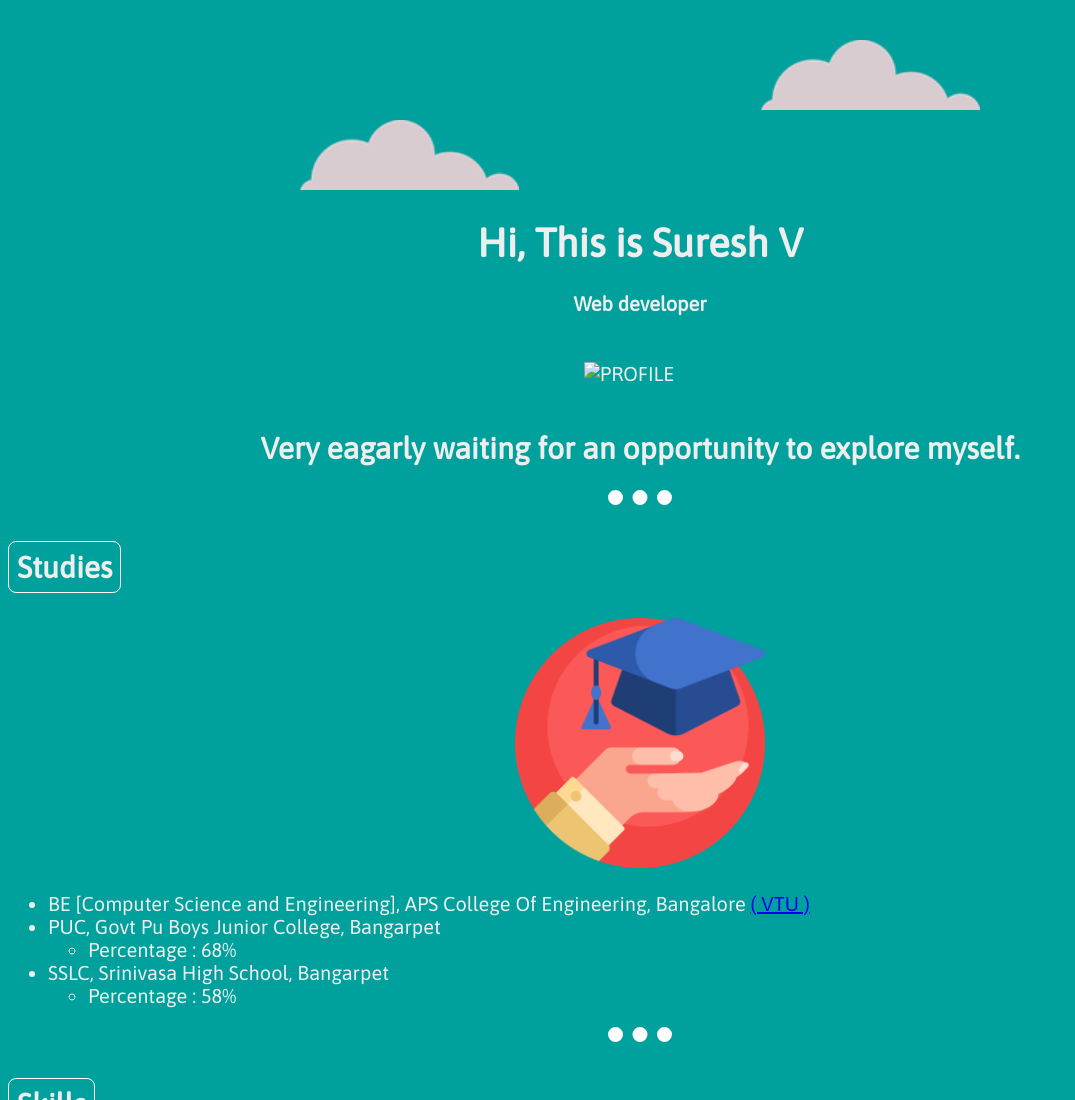
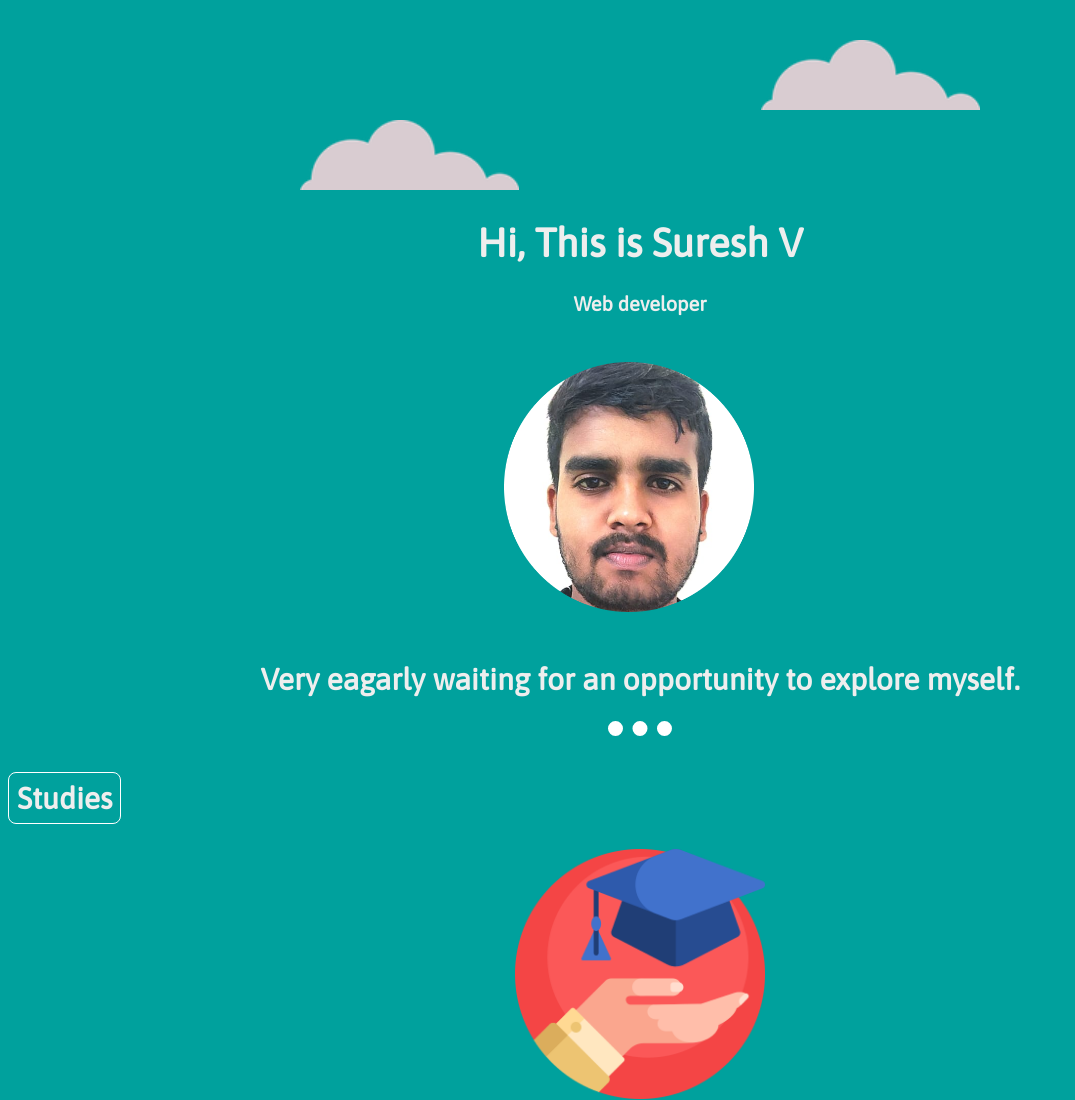
Before and after one commit to Suresh57-rs/Suresh-Profile, a plain HTML site: page index.html in a window 1280 px wide. Shown: the top 1100 px of the page, without its empty margins (0-1075 px from the left). Drawn offline with Linux system fonts and the light colour scheme; files that its build step writes are made by us from their sources; files whose address does not match are found by name.

Commit message:
Update index.html

```diff
--- a/index.html
+++ b/index.html
@@ -25,7 +25,7 @@
     </div>
     <table cellspacing="20" class="center">
       <tr>
-        <td><img src="css/suresh-cimg.png" alt=" PROFILE " class="suresh-img"></td>
+        <td><img src="suresh-cimg.png" alt=" PROFILE " class="suresh-img"></td>
         <td></td>
 
       </tr>
```
